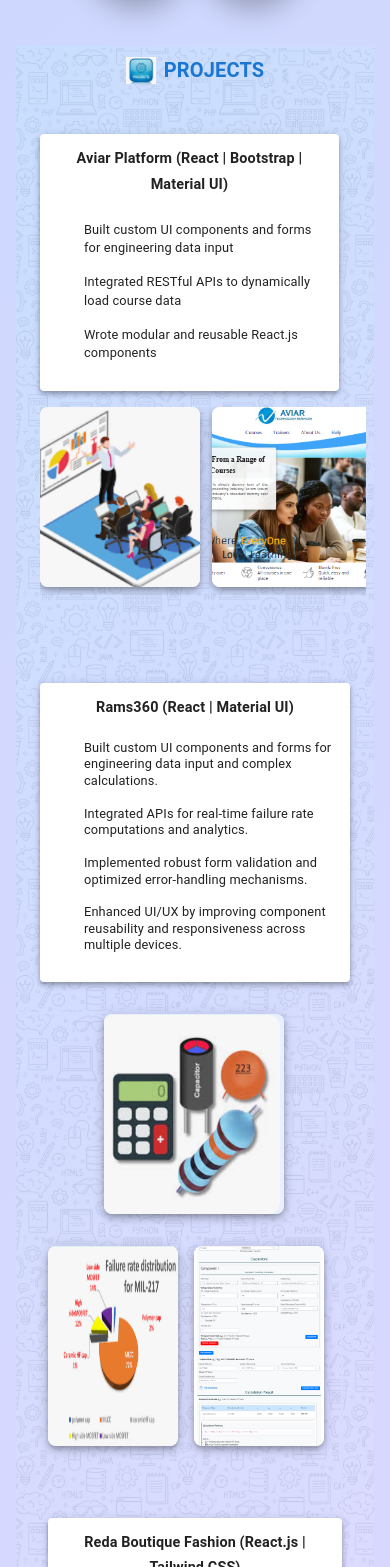
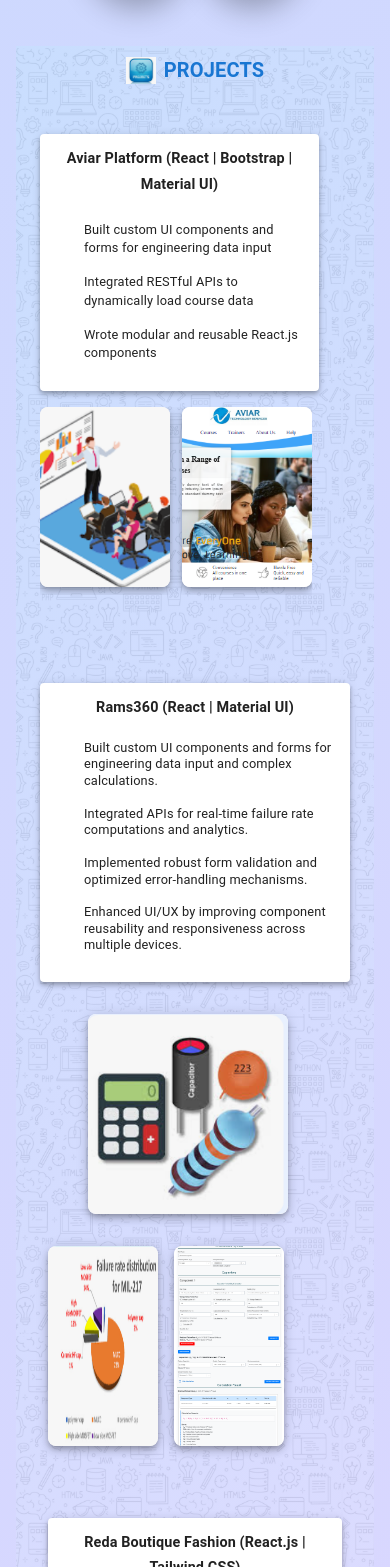
Before and after one commit to Preetha-337/Preetha-portfolio, a React (Vite) app: page / in a window 390 px wide. Shown: the part 2181-3748 px from the top of the page. Built offline with nearby package versions, Linux system fonts and the light colour scheme; some icons are missing.

Commit message:
Update Projects.jsx

```diff
--- a/src/Projects.jsx
+++ b/src/Projects.jsx
@@ -98,21 +98,21 @@
   md={6}
   container
   direction={{ xs: "column", md: "row",sm:"row" }}
-  spacing={{ xs: 2, md: 2 }}
+  spacing={{ xs: 2, md: 3}}
   alignItems="stretch"
   justifyContent="flex-start"
 >
   {/* Card Section - Takes 5 columns on desktop */}
-  <Grid item xs={12} md={5} sx={{ display: "flex" }}>
+  <Grid item xs={12} md={5} sx={{ display: "flex",  ml:{sm:4,md:0},width:{sm:700,md:"40%"} }}>
 <Card
   elevation={4}
    sx={{
     p: { xs: 1.5, sm: 2, md: 3 },
-    width: { xs: "90%", sm: "90%", md: 420 },
-    maxWidth: { xs: "100%", md: 420 },
+    width: { xs: "90%", sm: "100%", md: 420 },
+    maxWidth: { xs: "100%", md: 420 ,sm:600},
     mx: { xs: "auto", md: "auto" },
     mt: { xs: 2, md: 0 },
-    ml:{xs:0,sm:5},
+    ml:{xs:0,sm:0},
     // alignSelf: "center",
     transition: "all 0.3s ease-in-out",
     "&:hover": {
@@ -151,7 +151,7 @@
             sx: {
               fontSize: {
                 xs: "0.8rem",
-                sm: "0.9rem",    // Larger on tablet
+                sm: "0.9rem",
                 md: "0.85rem"
               },
               // textAlign: { xs: "center", sm: "center", md: "left" }
@@ -212,7 +212,7 @@
       container
       direction="row"
       wrap="nowrap"
-      spacing={{ xs: 1.5, sm: 2, md: 2 }}
+      spacing={{ xs: 1.5, sm: 2, md: 3 }}
       sx={{
         overflowX: "auto",
         flexWrap: "nowrap",
@@ -241,7 +241,7 @@
         <Paper
           elevation={5}
           sx={{
-            width: { xs: 160, sm: 300, md: 270 },
+            width: { xs: 130, sm: 300, md: 270 },
             height: { xs: 180, sm: 200, md: 230 },
             borderRadius: 2,
             overflow: "hidden",
@@ -274,7 +274,7 @@
             component="img"
             src={intern}
             sx={{
-              width: { xs: 180, md: 250,sm:380 },
+              width: { xs: 130, md: 270,sm:380 },
               height: "100%",
               objectFit: "cover",
             }}
@@ -282,12 +282,11 @@
         </Paper>
       </Grid>
 
-      {/* Image 2 */}
       <Grid item sx={{ display: "flex", alignItems: "center" }}>
         <Paper
           elevation={5}
           sx={{
-            width: { xs: 160, sm: 300, md: 290 },
+            width: { xs: 130, sm: 300, md: 300 },
             height: { xs: 180, sm: 200, md: 230 },
             borderRadius: 2,
             overflow: "hidden",
@@ -299,7 +298,7 @@
               boxShadow: { xs: 8, md: 12 },
               transform: { md: "translateY(-6px)" },
             },
-            // Mobile zoom effect
+
             "@media (max-width: 900px)": {
               "&:active": {
                 zIndex: 9999,
@@ -320,7 +319,7 @@
             component="img"
             src={Aviar}
             sx={{
-              width: { xs: 180, md: 250,sm:350 },
+              width: { xs: 130, md: 300,sm:300 },
               height: "100%",
               objectFit: "cover",
             }}
@@ -339,6 +338,7 @@
             mt={5}
             gap={4}
             justifyContent="space-between"
+
           >
 
             <Grid item xs={12} md={7} order={{ xs: 2, md: 1 }}>
@@ -348,14 +348,14 @@
                 alignItems="flex-start"
                 spacing={4}
               >
-                <Grid item alignItems={{md:"center"}} ml={{md:15} }>
+                <Grid item alignItems={{md:"center"}} ml={{md:15,xs:0} }>
                   <Paper
                     elevation={5}
                     sx={{
-                      width: { xs: 180, md: 250,sm:400 },
+                      width: { xs: 200, md: 250,sm:400 },
                       height: { xs: 200, md: 230 },
                       borderRadius: 2,
-                      ml: { xs: 8, md: 4,sm:15 },
+                      ml: { xs: 6, md: 4,sm:15 },
 
                       overflow: "hidden",
                       // cursor: "pointer",
@@ -370,7 +370,7 @@
                       component="img"
                       src={electronics}
                       sx={{
-                         width: { xs: 180, md: 250,sm:350 },
+                         width: { xs: 200, md: 250,sm:350 },
                             ml: { sm: 5,md:0},
                         height: { xs: 200, md: 230 },
                         borderRadius: 2,
@@ -384,7 +384,7 @@
                     <Paper
                       elevation={5}
                       sx={{
-                        width: { xs: 130, md: 250,sm:300 },
+                        width: { xs: 110, md: 250,sm:300 },
                         height: { xs: 200, md: 230 },
                         borderRadius: 2,
                         ml: { xs: 1, md: 2 },
@@ -413,7 +413,7 @@
                     <Paper
                       elevation={5}
                       sx={{
-                         width: { xs: 130, md: 250,sm:300 },
+                         width: { xs: 110, md: 250,sm:300 },
                         height: { xs: 200, md: 230 },
                         borderRadius: 2,
                         overflow: "hidden",
@@ -538,7 +538,7 @@
 
           <Grid
             container
-            spacing={4}
+            spacing={7}
             mt={2}
             p={2}
             // alignItems="center"
@@ -550,7 +550,7 @@
               item
               xs={12}
               md={6}
-              spacing={2}
+              spacing={7}
               p={1}
               gap={4}
               container
@@ -670,7 +670,7 @@
 </List>
               </Card>
 
-              <Grid container spacing={2}>
+              <Grid container spacing={4}>
                 <Grid item xs={6}>
                   <Paper
                     elevation={5}
```
